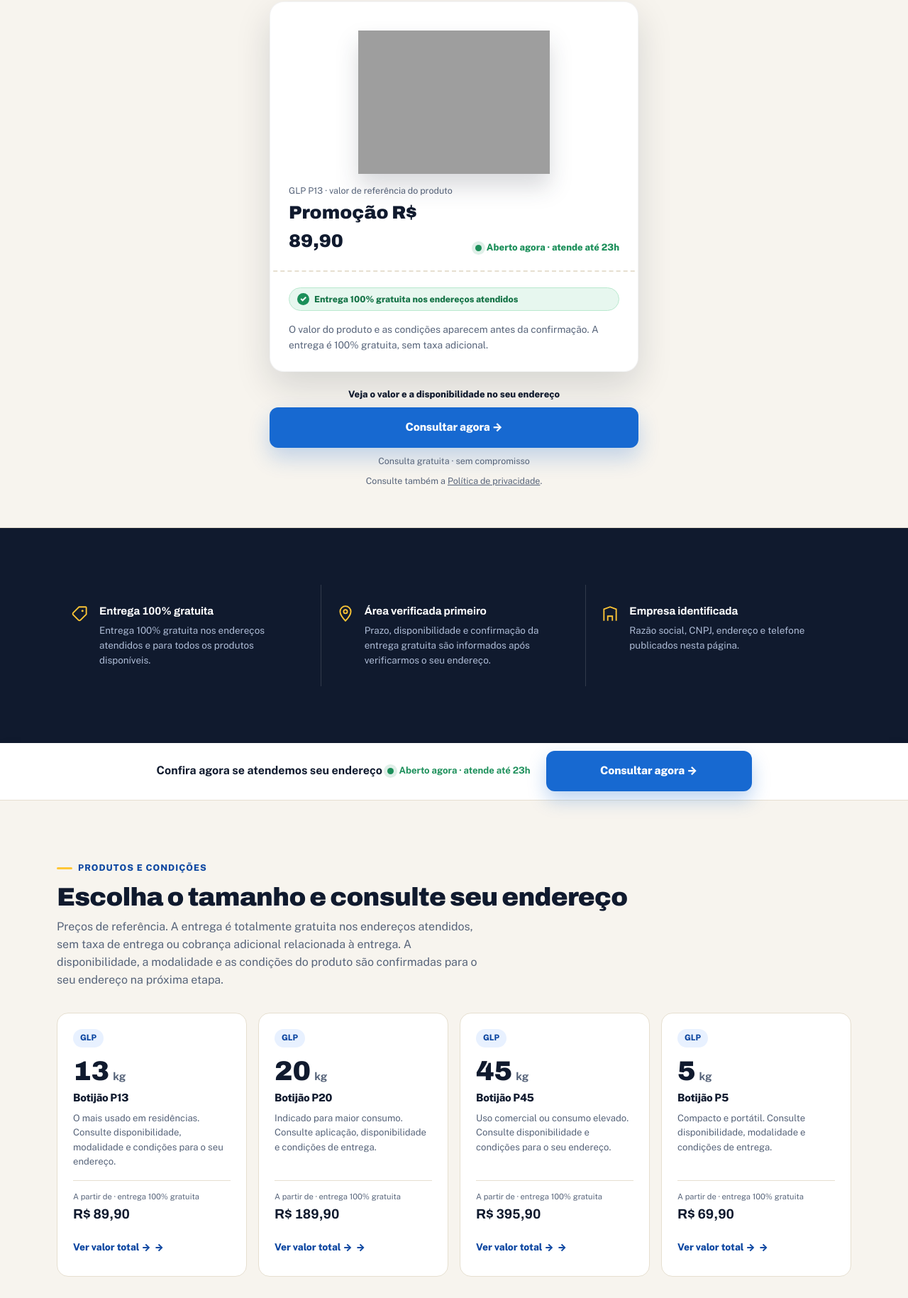
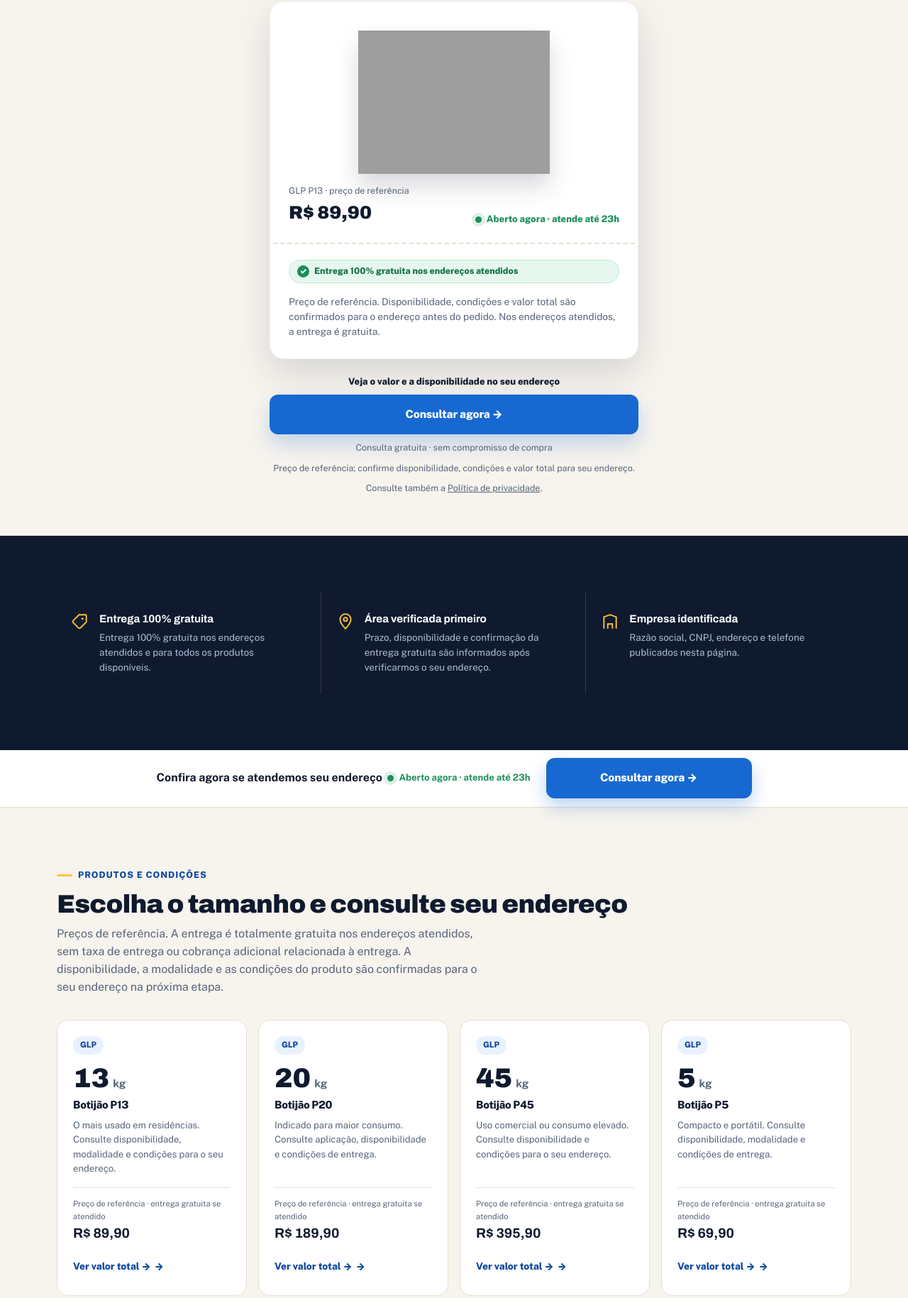
Before and after one commit to email9998w-00a/gasnovo, a plain HTML site: page amanda/index.html in a window 1280 px wide. Shown: the part 180-2009 px from the top of the page at 71% size. Drawn offline with nearby package versions, Linux system fonts and the light colour scheme; grey boxes are pictures that could not be loaded.

Commit message:
Update index.html

```diff
--- a/amanda/index.html
+++ b/amanda/index.html
@@ -439,7 +439,7 @@
     <div class="container nav-inner">
       <a class="brand" href="#inicio" aria-label="68.900.948 Amanda Cristina Carvalho Damasceno — início">
         <span class="brand-mark" aria-hidden="true">DG</span>
-        <span class="brand-text"><strong>Disk Gás e Água</strong><small>Revenda independente · Jatobá do Piauí/PI</small></span>
+        <span class="brand-text"><strong>Disk Gás e Água</strong><small>Revenda independente</small></span>
       </a>
       <div class="nav-links">
         <a href="#como-funciona">Como funciona</a>
@@ -459,20 +459,21 @@
               <img src="https://files.manuscdn.com/user_upload_by_module/session_file/310519663128183638/YFjhrvHJWMnkcedb.png" alt="Botijão de gás GLP P13 de 13 kg" width="500" height="500" loading="eager" decoding="async">
             </div>
             <div class="ticket-caption">
-              <span><span class="label">GLP P13 · valor de referência do produto</span><span class="price">Promoção R$ 89,90</span></span>
+              <span><span class="label">GLP P13 · preço de referência</span><span class="price">R$ 89,90</span></span>
               <span class="status-badge" data-status aria-live="polite">&nbsp;</span>
             </div>
           </div>
           <div class="ticket-divider"></div>
           <div class="ticket-bottom">
             <span class="free-delivery">Entrega 100% gratuita nos endereços atendidos</span>
-            <p class="ticket-disclaimer">O valor do produto e as condições aparecem antes da confirmação. A entrega é 100% gratuita, sem taxa adicional.</p>
+            <p class="ticket-disclaimer">Preço de referência. Disponibilidade, condições e valor total são confirmados para o endereço antes do pedido. Nos endereços atendidos, a entrega é gratuita.</p>
           </div>
         </a>
         <div class="p13-cta">
           <span class="product-cta-label">Veja o valor e a disponibilidade no seu endereço</span>
           <a class="btn btn-primary btn-block" href="/vejaamanda" data-cta="hero-ticket" aria-label="Consultar disponibilidade e valor total para este produto">Consultar agora →</a>
-          <span class="cta-note">Consulta gratuita · sem compromisso</span>
+          <span class="cta-note">Consulta gratuita · sem compromisso de compra</span>
+          <span class="cta-note">Preço de referência; confirme disponibilidade, condições e valor total para seu endereço.</span>
           <span class="cta-note">Consulte também a <a href="politica-privacidade.html">Política de privacidade</a>.</span>
         </div>
 
@@ -518,7 +519,7 @@
             <div class="product-weight"><strong>13</strong><span>kg</span></div>
             <h3>Botijão P13</h3>
             <p>O mais usado em residências. Consulte disponibilidade, modalidade e condições para o seu endereço.</p>
-            <div class="product-price"><div><span class="from">A partir de · entrega 100% gratuita</span><strong>R$ 89,90</strong></div></div>
+            <div class="product-price"><div><span class="from">Preço de referência · entrega gratuita se atendido</span><strong>R$ 89,90</strong></div></div>
             <a class="product-link" href="/vejaamanda" data-cta="product-p13" aria-label="Ver valor total do botijão P13">Ver valor total →</a>
           </article>
           <article class="product">
@@ -526,7 +527,7 @@
             <div class="product-weight"><strong>20</strong><span>kg</span></div>
             <h3>Botijão P20</h3>
             <p>Indicado para maior consumo. Consulte aplicação, disponibilidade e condições de entrega.</p>
-            <div class="product-price"><div><span class="from">A partir de · entrega 100% gratuita</span><strong>R$ 189,90</strong></div></div>
+            <div class="product-price"><div><span class="from">Preço de referência · entrega gratuita se atendido</span><strong>R$ 189,90</strong></div></div>
             <a class="product-link" href="/vejaamanda" data-cta="product-p20" aria-label="Ver valor total do botijão P20">Ver valor total →</a>
           </article>
           <article class="product">
@@ -534,7 +535,7 @@
             <div class="product-weight"><strong>45</strong><span>kg</span></div>
             <h3>Botijão P45</h3>
             <p>Uso comercial ou consumo elevado. Consulte disponibilidade e condições para o seu endereço.</p>
-            <div class="product-price"><div><span class="from">A partir de · entrega 100% gratuita</span><strong>R$ 395,90</strong></div></div>
+            <div class="product-price"><div><span class="from">Preço de referência · entrega gratuita se atendido</span><strong>R$ 395,90</strong></div></div>
             <a class="product-link" href="/vejaamanda" data-cta="product-p45" aria-label="Ver valor total do botijão P45">Ver valor total →</a>
           </article>
           <article class="product">
@@ -542,7 +543,7 @@
             <div class="product-weight"><strong>5</strong><span>kg</span></div>
             <h3>Botijão P5</h3>
             <p>Compacto e portátil. Consulte disponibilidade, modalidade e condições de entrega.</p>
-            <div class="product-price"><div><span class="from">A partir de · entrega 100% gratuita</span><strong>R$ 69,90</strong></div></div>
+            <div class="product-price"><div><span class="from">Preço de referência · entrega gratuita se atendido</span><strong>R$ 69,90</strong></div></div>
             <a class="product-link" href="/vejaamanda" data-cta="product-p5" aria-label="Ver valor total do botijão P5">Ver valor total →</a>
           </article>
         </div>
@@ -592,7 +593,7 @@
             <strong>Atendimento identificado</strong>
             <span>68.900.948 Amanda Cristina Carvalho Damasceno · CNPJ 68.900.948/0001-37</span>
             <span>Revenda independente · Jatobá do Piauí/PI</span>
-            <span class="free-delivery" style="margin-top:12px">Entrega 100% gratuita em todos os produtos</span>
+            <span class="free-delivery" style="margin-top:12px">Entrega gratuita nos endereços atendidos</span>
             <span class="status-badge" data-status style="margin-top:10px">&nbsp;</span>
           <a class="btn btn-primary btn-block" href="/vejaamanda" data-cta="reassurance" aria-label="Consultar disponibilidade e valor total">Consultar agora →</a>
           <small>Disponibilidade e condições podem variar conforme endereço e estoque.</small>
```
